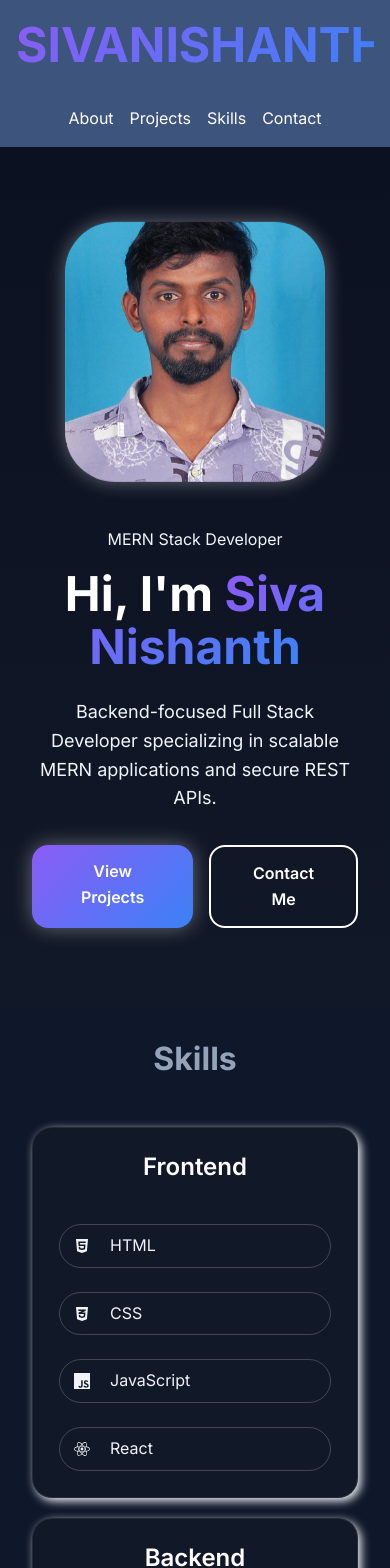
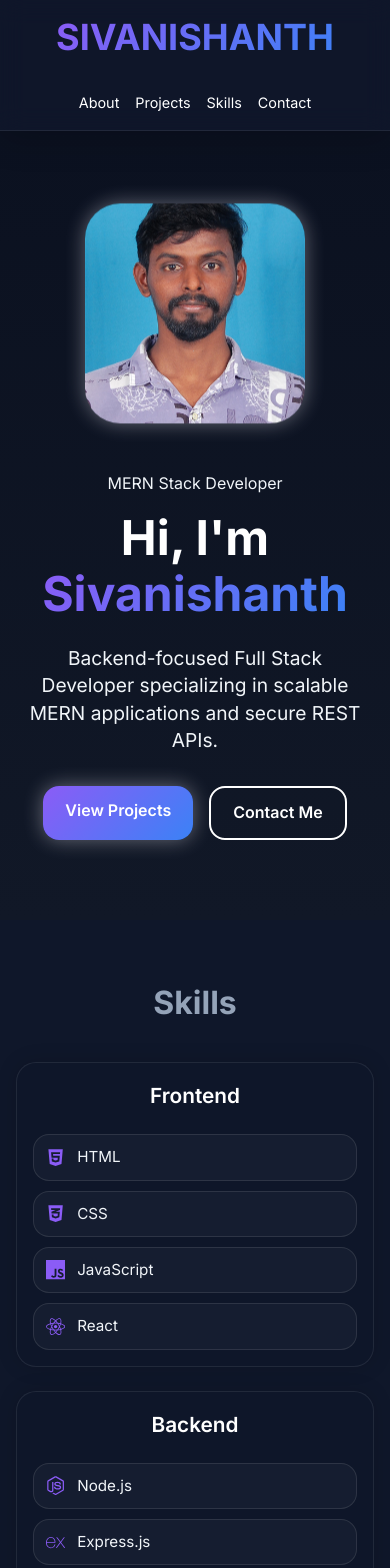
Before and after one commit to Sivanishanth/sivanishanth-portfolio, a React (Vite) app: page / in a window 390 px wide. Shown: the top 1568 px of the page. Built offline with nearby package versions, Linux system fonts and the light colour scheme.

Commit message:
Improved portfolio UI and mobile responsiveness

```diff
--- a/src/components/ProjectCard.jsx
+++ b/src/components/ProjectCard.jsx
@@ -16,9 +16,21 @@ export default function ProjectCard(props) {
                 })}
             </div>
             <div className="projectLinks">
-                <a href={props.github} target='_blank'>GitHub</a>
+                <a
+                href={props.github}
+                target='_blank'
+                rel="noopener noreferrer">
+                    GitHub
+                </a>
+
                 {props.live && (
-                    <a href={props.live} target='_blank'>Live</a>
+                    <a
+                    href={props.live}
+                    target='_blank'
+                    rel="noopner noreferrer"
+                    >
+                        Live
+                    </a>
                 )}
             </div>
         </div>
--- a/src/sections/Contact.jsx
+++ b/src/sections/Contact.jsx
@@ -26,17 +26,17 @@ export default function Contact(){
             <div className="contact-content">
                 <div className="form">
                     <form onSubmit={sendEmail} className="contact-form">
-                        <input type="text" name='name' placeholder='Your Name'/>
-                        <input type="email" name='email' placeholder='E-Mail'/>
-                        <textarea name="message" placeholder='Your Message'></textarea>
-                        <button type='submit'>send</button>
+                        <input type="text" name='name' placeholder='Your Name' required/>
+                        <input type="email" name='email' placeholder='E-Mail' required/>
+                        <textarea name="message" placeholder='Your Message' required></textarea>
+                        <button type='submit'>send message</button>
                     </form>
                 </div>
                 <div className="contact-info">
-                    <a href="mailto:sivanishanth303@gmail.com"><FaEnvelope/>Email</a>
-                    <a href="https://github.com/Sivanishanth"><FaGithub/>Github</a>
-                    <a href="https://www.linkedin.com/in/sivanishanth303/"><FaLinkedin/>Linkedin</a>
-                    <a href="https://wa.me/918825433842"><FaWhatsapp/>Whatsapp</a>
+                    <a href="mailto:sivanishanth303@gmail.com" target='-blank' rel='noopener noreferrer'><FaEnvelope/>Email</a>
+                    <a href="https://github.com/Sivanishanth" target='-blank' rel='noopener noreferrer'><FaGithub/>Github</a>
+                    <a href="https://www.linkedin.com/in/sivanishanth303/" target='-blank' rel='noopener noreferrer'><FaLinkedin/>Linkedin</a>
+                    <a href="https://wa.me/918825433842" target='-blank' rel='noopener noreferrer'><FaWhatsapp/>Whatsapp</a>
                 </div>
                 <div className="resume">
                     <a href="/assets/SIVANISHANTH.pdf" className="download-resume" download>Download Resume</a>
--- a/src/sections/Hero.jsx
+++ b/src/sections/Hero.jsx
@@ -15,7 +15,8 @@ export default function Hero() {
           </p>
 
           <h1 className="hero-title">
-            Hi, I'm <span className="highlight">Siva Nishanth</span>
+            <span>Hi, I'm </span>
+            <span className="highlight">Sivanishanth</span>
           </h1>
 
           <p className="hero-description">
--- a/src/styles/Contact.css
+++ b/src/styles/Contact.css
@@ -19,23 +19,26 @@
 }
 
 .contact-info a{
+    margin: 15px;
     display: flex;
-    justify-content: space-between;
-    align-items: flex-start;
+    justify-content: center;
+    align-items: center;
     gap: 10px;
-    padding: 15px 25px;
-    border-radius: 10px;
+    padding: 14px 20px;
+    border-radius: 16px;
     background: var(--gradient-primary);
+    backdrop-filter: blur(10px);
     color: var(--color-white);
-    height: 45px;
-    margin: 35px 10px;
-    transition: var(--transition-normal);
+    text-decoration: none;
+    border: 1px solid rgba(255,255,255,0.08);
+    transition: 0.3s ease;
 }
 
 .contact-info a:hover{
     color: var(--color-accent);
-    background: var(--color-bg-light);
-    scale: 0.8;
+    transform: translateY(-5px);
+    box-shadow:
+    0 0 20px rgba(139,92,246,0.25);
 }
 
 .form{
@@ -58,7 +61,7 @@
 
 .contact-form input , .contact-form textarea{
     width: 100%;
-    padding: 20px;
+    padding: 16px;
     border: none;
     border-radius: 15px;
     background: var(--color-bg-dark);
@@ -100,7 +103,7 @@
 }
 
 .contact-form button:hover{
-    scale: 0.8;
+    transform: translateY(-4px);
     box-shadow:
     0 0 20px rgba(139, 134, 150, 0.957);
 }
@@ -123,3 +126,30 @@
     box-shadow:
     0 0 20px rgba(139,92,246,0.4);
 }
+
+@media (max-width:768px){
+
+    .contact-info{
+    display:flex;
+    justify-content:center;
+    flex-wrap:wrap;
+    gap:14px;
+}
+
+.contact-info a{
+    width:48%;
+    min-height:48px;
+}
+
+.contact-form button{
+    width:220px;
+    margin:0 auto;
+}
+
+.download-resume{
+    width:220px;
+    display:flex;
+    justify-content:center;
+    margin:20px auto;
+}
+}
--- a/src/styles/Hero.css
+++ b/src/styles/Hero.css
@@ -22,7 +22,7 @@
 
 .hero-content{
     flex:1;
-    max-width:600px;
+    max-width:550px;
 }
 
 .hero-tag{
@@ -91,7 +91,7 @@
 
 @keyframes float{
     0%{
-        transform: translateX(0px);
+        transform: translateY(0px);
     }
 
     50%{
@@ -99,7 +99,7 @@
     }
 
     100%{
-        transform: translateY(10px);
+        transform: translateY(0px);
     }
 }
 
@@ -112,23 +112,46 @@
 }
 
 @media (max-width:768px){
+    .hero-section{
+        min-height: auto;
+        padding: 5rem 1.5rem;
+    }
+
+    .hero-content{
+        max-width: 100%;
+    }
+
     .hero-container{
         flex-direction: column-reverse;
         text-align: center;
+        gap: 2rem;
+    }
+
+    .hero-description{
+        font-size: 1.2rem;
+        line-height: 1.7rem;
     }
 
     .hero-buttons{
-        display: flex;
+        justify-content: center;
+        flex-wrap: wrap;
         gap: 1rem;
-        justify-content: center;
+    }
+
+    .btn{
+        padding: 12px 22px;
     }
 
     .hero-image img{
-        width: 260px;
-        height: 260px;
+        width: 220px;
+        height: 220px;
+        border-radius: 35px;
     }
 
     .hero-title{
-        font-size: var(--text-5xl);
+        display: flex;
+        flex-direction: column;
+        align-items: center;
+        gap: 0.2rem;
     }
 }
--- a/src/styles/Navbar.css
+++ b/src/styles/Navbar.css
@@ -4,7 +4,11 @@
     justify-content: space-between;
     align-items: center;
     padding: var(--space-md) var(--space-lg);
-    background-color: var(--color-bg-light);
+    background: rgba(15, 23, 42, 0.6);
+    backdrop-filter: blur(12px);
+    -webkit-backdrop-filter: blur(12px);
+    border-bottom: 1px solid rgba(255,255,255,0.08);
+    box-shadow: 0 8px 32px rgba(0, 0, 0, 0.2);
     transition: var(--transition-normal);
     position: sticky;
     top: 0;
@@ -34,29 +38,27 @@
 @media (max-width:768px){
 
 .navbar{
-    padding: 1rem;
-    flex-wrap: wrap;
+    padding: 1rem 1.2rem;
+    flex-direction: column;
     gap: 1rem;
 }
 
 .navbar .logo{
-    font-size: 2rem;
-    width: 100%;
+    font-size: 1.5rem;
+    width: auto;
     text-align: center;
 }
 
 .navbar .nav-links{
     width: 100%;
-
     display: flex;
     justify-content: center;
     flex-wrap: wrap;
-
     gap: 1rem;
 }
 
 .navbar .nav-links a{
-    font-size: 1rem;
+    font-size: 0.9rem;
 }
 
 }
--- a/src/styles/ProjectCard.css
+++ b/src/styles/ProjectCard.css
@@ -9,17 +9,19 @@
     gap: 20px;
     margin: 10px 20px;
     border: none;
-    box-shadow: var(--shadow-lg);
     border-radius: 10px;
     height: 100%;
     transition: 0.3s ease;
+    background: rgba(15, 23, 42, 0.75);
+    backdrop-filter: blur(10px);
+    box-shadow: var(--shadow-lg);
 }
 
 .projectCard:hover{
-    transform: translateY(-5px);
+    transform: translateY(-6px);
     border-color: #ccc;
     box-shadow:
-    0 0 25px rgba(217, 215, 220, 0.954);
+    0 0 20px rgba(139, 92, 246, 0.25);
 }
 
 
@@ -34,16 +36,15 @@
     transition: var(--transition-normal);
 }
 
-.projectContent{
+.projectContent {
     text-align: left;
 }
 
 .projectContent h2{
+    font-size: clamp(1.8rem,5vw,2.5rem);
+    line-height: 2rem;
+    margin-bottom: 1rem;
     text-align: center;
-    font-size: var(--text-3xl);
-    font-style: var(--font-heading);
-    color: var(--color-accent);
-    text-decoration: underline;
 }
 
 .projectContent p{
@@ -91,3 +92,67 @@
     box-shadow:
     0 0 20px rgba(139,92,246,0.3);
 }
+
+@media (max-width:768px){
+
+    .projectSection{
+        padding: 4rem 1rem;
+    }
+
+    .projectCard{
+        margin: 0;
+        gap: 1rem;
+        border-radius: 20px;
+        overflow: hidden;
+    }
+
+    .projectMedia{
+        overflow: hidden;
+    }
+
+    .projectMedia img{
+        height: 180px;
+        padding: 15px;
+        border-radius: 25px;
+    }
+
+    .projectContent h2{
+        font-size: 1.8rem;
+        line-height: 2.5rem;
+        padding: 0 10px;
+    }
+
+    .projectContent p{
+        font-size: 1rem;
+        line-height: 1.5rem;
+        padding: 0 10px;
+    }
+
+    .techStack{
+        padding: 0 10px 5px;
+        gap: 10px;
+    }
+
+    .techStack span{
+        font-size: 0.9rem;
+        padding: 5px 10px;
+    }
+
+    .projectLinks{
+        flex-wrap: wrap;
+        gap: 1rem;
+        padding: 10px 15px 20px;
+    }
+
+    .projectLinks a{
+        width: 140px;
+        justify-content: center;
+        padding: 10px 14px;
+        font-size: .98rem;
+    }
+
+    .projectCard:hover{
+        transform: translateY(-6px);
+        box-shadow:  0 0 20px rgba(139,92,246,0.25);
+    }
+}
--- a/src/styles/Projects.css
+++ b/src/styles/Projects.css
@@ -13,8 +13,10 @@
 
 .projectGrid{
     display: grid;
-    grid-template-columns: repeat(auto-fit, minmax(300px, 1fr));
-    flex-wrap: wrap;
+    grid-template-columns: repeat(auto-fit, minmax(320px, 1fr));
+    gap: 2rem;
+    max-width: 1400px;
+    margin: 0 auto;
 }
 
 .techStack{
@@ -25,20 +27,18 @@
 }
 
 @media (max-width:768px){
-    .projectGrid{
-        grid-template-columns: 1fr;
+
+    .projectSection{
+        padding: 4rem 1rem;
     }
 
-    .projectCard{
-        margin: 10px 10px;
-        gap: 10px;
+    .projectGrid{
+        margin: 0;
+        border-radius: 20px;
     }
 
-    .projectContent h2{
-        font-size: 2rem;
-    }
-
-    .projectMedia img{
-        height: 200px;
+    .prjectMedia{
+        height: 180px;
+        /* padding: 20px; */
     }
 }
--- a/src/styles/Skills.css
+++ b/src/styles/Skills.css
@@ -1,5 +1,7 @@
-.skills-container{
+.skills-container {
     padding: var(--space-lg) var(--space-lg);
+    max-width: 1400px;
+    margin: 0 auto;
 }
 
 .skills-section{
@@ -12,29 +14,31 @@
 .title{
     text-align: center;
     font-size: var(--text-3xl);
-    margin-bottom: var(--space-xl);
+    margin-bottom: 14px;
     color: var(--color-text-secondary);
 }
 
 .skills-section ul{
     font-size: 1rem;
-    background:#111827;
-    padding:20px;
+    background:rgba(15,23,42,0.75);
+    backdrop-filter:blur(10px);
+    padding:18px;
     border-radius:20px;
     list-style:none;
 
     display:flex;
     flex-direction:column;
-    gap:12px;
+    gap:10px;
 
-    min-height:220px;
-    box-shadow: 3px 3px 10px;
+    min-height:200px;
     transition:0.3s ease;
     border:1px solid rgba(255,255,255,0.08);
+    box-shadow: 0 0 20px rgba(0,0,0,0.15);
 }
 
 .skills-section ul:hover{
-    transform: translateY(-5px);
+    transform: translateY(-6px);
+    box-shadow: 0 0 20px rgba(139,92,246,0.2);
 }
 
 .skills-section ul li:first-child{
@@ -48,11 +52,50 @@
 }
 
 .skills-section ul li:not(:first-child) {
-    border: 1px solid rgba(255, 255, 255, 0.2);
+    border: 1px solid rgba(255, 255, 255, 0.1);
     display: flex;
     align-items: center;
-    gap: 20px;
-    padding: 8px 14px;
-    margin: 6px;
-    border-radius: 30px;
+    gap: 12px;
+    padding: 10px 14px;
+    border-radius: 16px;
+    background: rgba(255,255,255,0.03);
+    transition: 0.3s ease;
 }
+
+.skills-section ul li:not(:first-child):hover{
+    transform:translateX(5px);
+    border-color:rgba(139,92,246,0.4);
+}
+
+.skills-section svg{
+    font-size:1.2rem;
+    color:#8B5CF6;
+    flex-shrink:0;
+}
+
+@media (max-width:768px){
+
+    .skills-container{
+        padding:4rem 1rem;
+    }
+
+    .skills-section{
+        grid-template-columns:1fr;
+        gap:1.5rem;
+    }
+
+    .skills-section ul{
+        min-height:auto;
+        padding:16px;
+    }
+
+    .skills-section ul li:first-child{
+        font-size:1.3rem;
+        margin-bottom:12px;
+    }
+
+    .skills-section ul li:not(:first-child){
+        padding:10px 12px;
+        font-size:0.95rem;
+    }
+}
```
